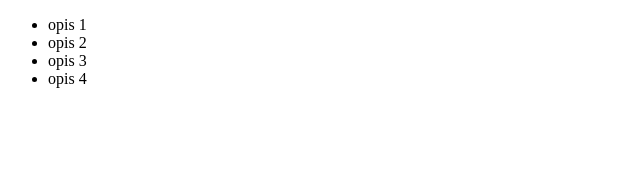
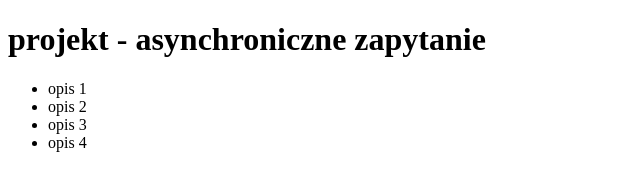
Before and after one commit to Szymioneko/projekt1, a plain HTML site: page index.html in a window 1280 px wide. Shown: the whole page, without its empty margins (0-640 px from the left). Drawn offline with Linux system fonts and the light colour scheme.

Commit message:
Dodanie nagłówka h1,h3 do index.html

```diff
--- a/index.html
+++ b/index.html
@@ -7,6 +7,7 @@
     <title>Test Gita</title>
 </head>
 <body>
+    <h1>projekt - asynchroniczne zapytanie</h1>
     <ul>
         <li>opis 1</li>
         <li>opis 2</li>
```
